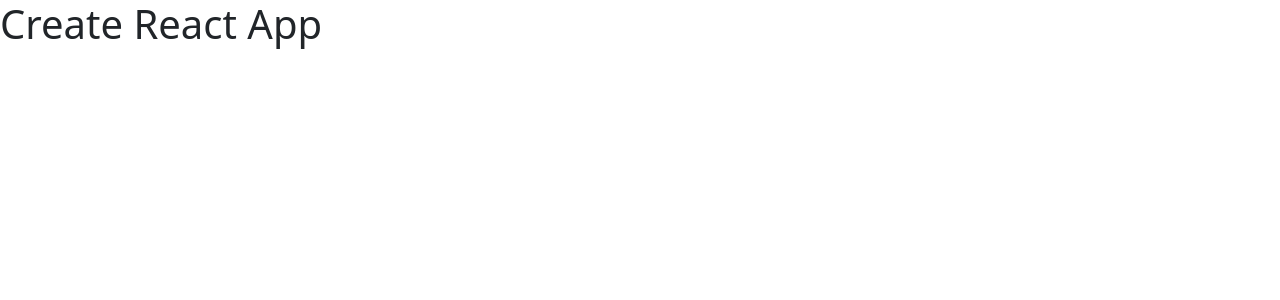
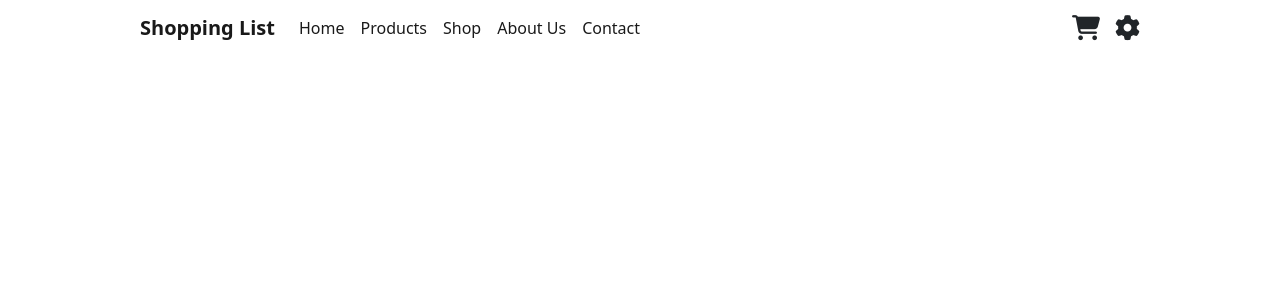
Before and after one commit to MohammadHalaweh7/Shopping-List-React, a React (Create React App) app: page / in a window 1280 px wide. Shown: the top 300 px of the page. Built offline with nearby package versions, Linux system fonts and the light colour scheme.

Commit message:
Add Navbar component

```diff
--- a/src/App.js
+++ b/src/App.js
@@ -1,9 +1,10 @@
 import './App.css';
+import Navbar from './Components/Navbar/Navbar';
 
 function App() {
   return (
     <>
-    <h1>Create React App</h1>
+    <Navbar />
     </>
   );
 }
--- /dev/null
+++ b/src/Components/Navbar/Navbar.jsx
@@ -0,0 +1,70 @@
+import React from "react";
+import style from "./Navbar.module.css";
+
+export default function Navbar() {
+  return (
+    <nav className = {` navbar navbar-expand-lg bg-body-tertiary ${style.container} `} >
+      <div className="container-fluid">
+        <a className={`navbar-brand ${style.title}`} href="#">
+          Shopping List
+        </a>
+        <button
+          className="navbar-toggler"
+          type="button"
+          data-bs-toggle="collapse"
+          data-bs-target="#navbarSupportedContent"
+          aria-controls="navbarSupportedContent"
+          aria-expanded="false"
+          aria-label="Toggle navigation"
+        >
+          <span className="navbar-toggler-icon" />
+        </button>
+        <div className="collapse navbar-collapse" id="navbarSupportedContent">
+
+          <ul className="navbar-nav me-auto mb-2 mb-lg-0">
+            <li className="nav-item">
+              <a className="nav-link active" aria-current="page" href="#">
+                Home
+              </a>
+            </li>
+
+            <li className="nav-item">
+              <a className="nav-link active" aria-current="page" href="#">
+                Products
+              </a>
+            </li>
+
+            <li className="nav-item">
+              <a className="nav-link active" aria-current="page" href="#">
+                Shop
+              </a>
+            </li>
+
+            <li className="nav-item">
+              <a className="nav-link active" aria-current="page" href="#">
+                About Us
+              </a>
+            </li>
+
+            <li className="nav-item">
+              <a className="nav-link active" aria-current="page" href="#">
+                Contact
+              </a>
+            </li>
+          </ul>
+
+          <div className={`d-flex ${style.icons}`}>
+            <div>
+              <i class="fa-solid fa-cart-shopping"></i>
+            </div>
+
+            <div>
+              <i className="fa-solid fa-gear"></i>
+            </div>
+          </div>
+
+        </div>
+      </div>
+    </nav>
+  );
+}
--- /dev/null
+++ b/src/Components/Navbar/Navbar.module.css
@@ -0,0 +1,18 @@
+.container {
+    width: 80%;
+    margin: 0 auto;
+  }
+
+  .title {
+    font-weight: bold;
+  }
+
+  .icons
+  {
+    font-size: 25px;
+    cursor: pointer;
+  }
+
+  .icons > div:nth-child(1){
+    padding-right: 15px;
+  }
```
